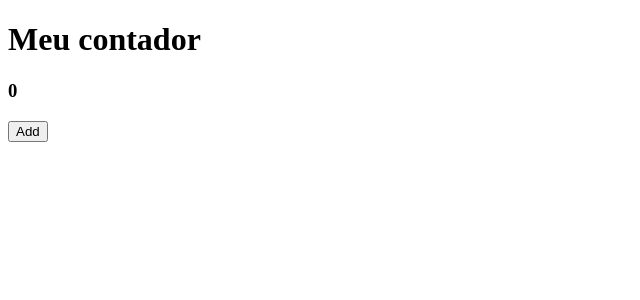
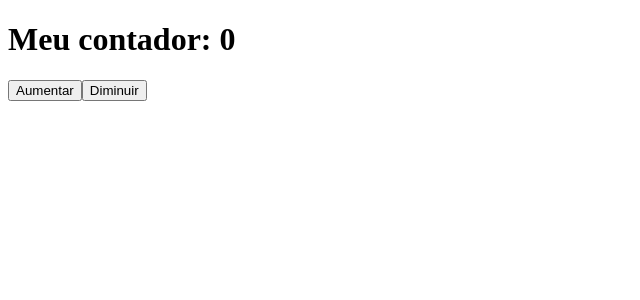
Before and after one commit to leo-joao/santander-coders-2023, a React (Vite) app in the folder meu-projeto-react/: page / in a window 1280 px wide. Shown: the top 300 px of the page, without its empty margins (0-640 px from the left). Built offline with nearby package versions, Linux system fonts and the light colour scheme.

Commit message:
aula 5 de react

```diff
--- a/meu-projeto-react/src/components/MeuContador.jsx
+++ b/meu-projeto-react/src/components/MeuContador.jsx
@@ -8,11 +8,25 @@ export default function MeuContador() {
         setContador(contador + 1);
     }
 
+    function diminuir() {
+        setContador(contador - 1);
+    }
+
+    if (contador > 5) {
+        return (
+            <div>
+                <h1>Contador muito alto! Diminua!</h1>
+                <button onClick={aumentar}>Aumentar</button>
+                <button onClick={diminuir}>Diminuir</button>
+            </div>
+        )
+    }
+
     return (
         <div>
-            <h1>Meu contador</h1>
-            <h3>{contador}</h3>
-            <button onClick={aumentar}>Add</button>
+            <h1>Meu contador: {contador}</h1>
+            <button onClick={aumentar}>Aumentar</button>
+            <button onClick={diminuir}>Diminuir</button>
         </div>
     )
 }
```
